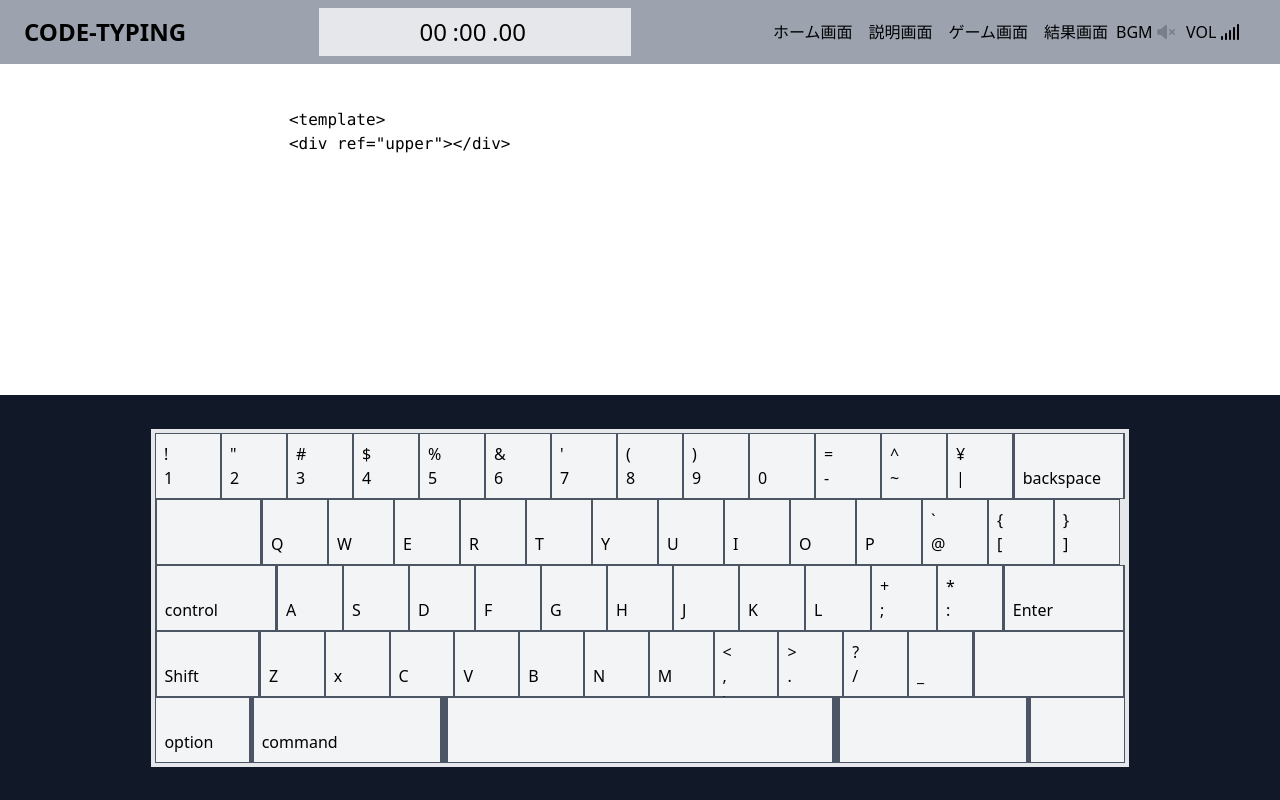
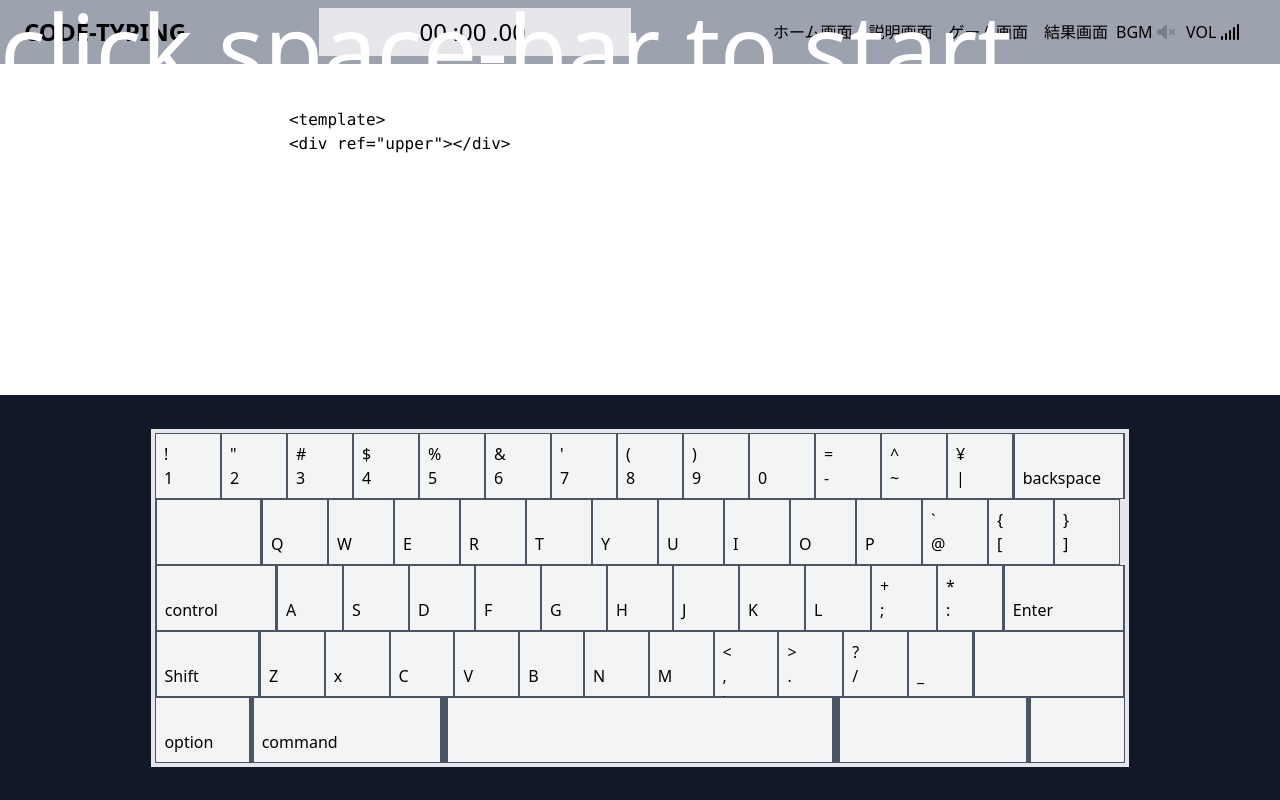
Before and after one commit to recursion-team-o/typing-game, a Vue app: page /game in a window 1280 px wide. Built offline with nearby package versions, Linux system fonts and the light colour scheme; no server answers.

Commit message:
#67 スペースバーを押してください文章の追加

```diff
--- a/src/components/GamePage.vue
+++ b/src/components/GamePage.vue
@@ -764,6 +764,15 @@ document.onkeyup = () => {
       </div>
     </div>
   </div>
+  <!-- ここからスタート時のスペースばー対応 -->
+  <div
+    id="click-space"
+    style="position: absolute; left: 0px; top: 0px"
+    class="click-space text-shadow start-box text-8xl flex justify-center text-white items-center"
+  >
+    <!-- 文字（click space to start) -->
+    <p class="">click space-bar to start</p>
+  </div>
   <WinDialog :showMyCodeDialog="showMyCodeDialog" @closeDialog="closeDialog" />
 </template>
 <style scoped>
```
